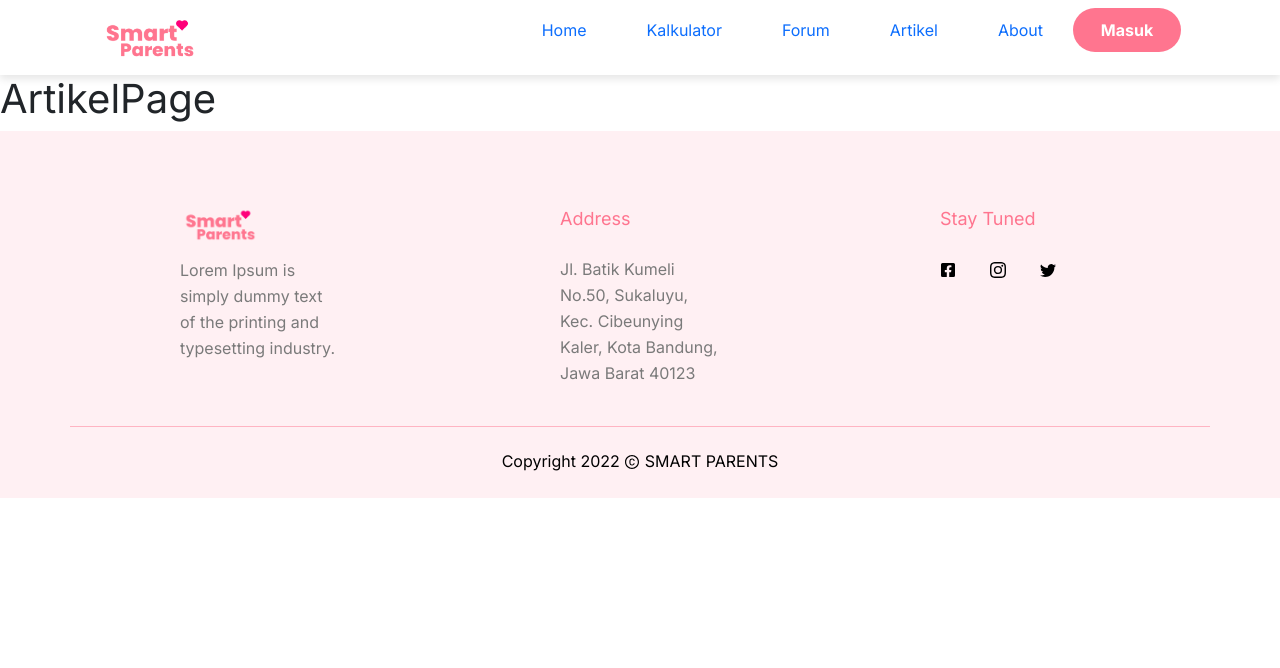
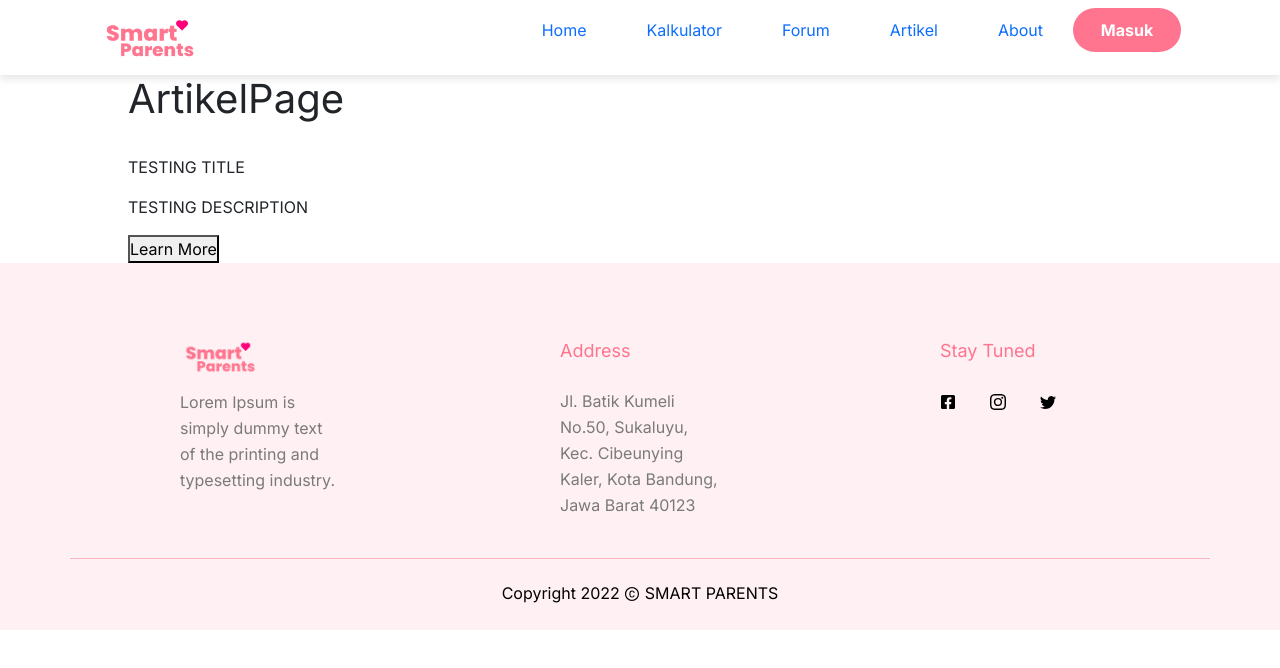
Before and after one commit to Suryasmt/dicoding-capstone, a React (Create React App) app: page /artikel in a window 1280 px wide. Shown: the top 668 px of the page. Built offline with nearby package versions, Linux system fonts and the light colour scheme; no server answers.

Commit message:
Menambahkan file article.jsx

```diff
--- a/package.json
+++ b/package.json
@@ -7,6 +7,7 @@
     "@testing-library/jest-dom": "^5.16.5",
     "@testing-library/react": "^13.4.0",
     "@testing-library/user-event": "^13.5.0",
+    "axios": "^1.2.0",
     "bootstrap": "^5.2.2",
     "react": "^18.2.0",
     "react-bootstrap": "^2.6.0",
--- /dev/null
+++ b/src/components/Article.jsx
@@ -0,0 +1,25 @@
+import React from "react";
+import axios from "axios";
+
+const API =
+  "https://data-base-article-default-rtdb.firebaseio.com/data-article.json";
+const Article = (props) => {
+  axios.get(API).then((res) => {
+    console.log(res);
+  });
+
+  return (
+    <div className="card-article">
+      <div className="img-thumb">
+        <img src={props.images} alt="" />
+      </div>
+      <div className="article-text">
+        <p className="article-text__title">{props.title}</p>
+        <p className="article-text__desc">{props.desc}</p>
+      </div>
+      <button>Learn More</button>
+    </div>
+  );
+};
+
+export default Article;
--- a/src/pages/ArtikelPage.jsx
+++ b/src/pages/ArtikelPage.jsx
@@ -1,9 +1,11 @@
 import React from 'react';
+import Article from '../components/Article';
 
 const ArtikelPage = () => {
   return (
-    <div>
+    <div className='box-content'>
       <h1>ArtikelPage</h1>
+      <Article images={''} title='TESTING TITLE' desc='TESTING DESCRIPTION' />
     </div>
   )
 }
```
Also changed, not shown: 1 other file (tests, documents, lock files or other folders).
